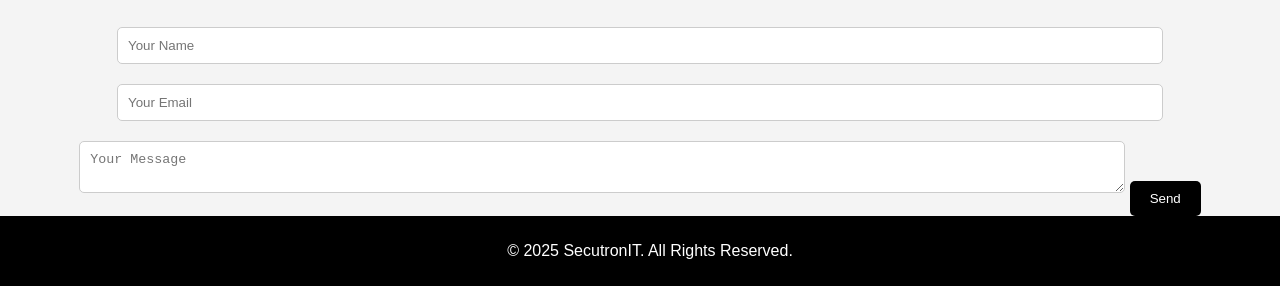
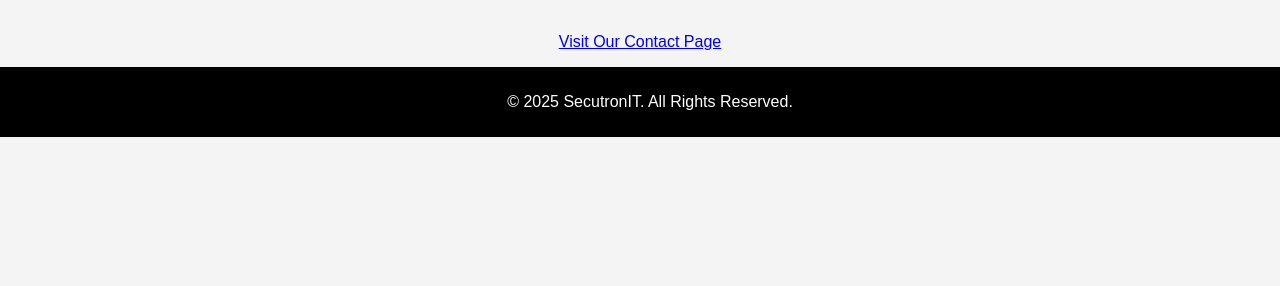
Before and after one commit to abbasmirza12/secutronit-website, a plain HTML site: page index.html in a window 1280 px wide. Shown: the part 1479-1765 px from the top of the page. After the commit the page ends 1616 px from the top, so only its background shows below. Drawn offline with Linux system fonts and the light colour scheme.

Commit message:
Update index.html

```diff
--- a/index.html
+++ b/index.html
@@ -16,7 +16,7 @@
                 <li><a href="#home">Home</a></li>
                 <li><a href="#services">Services</a></li>
                 <li><a href="#about">About</a></li>
-                <li><a href="#contact">Contact</a></li>
+                <li><a href="contact.html">Contact</a></li> <!-- Linked to contact.html -->
             </ul>
         </nav>
     </header>
@@ -26,7 +26,7 @@
         <img src="assets/images/banner.jpg" alt="Cybersecurity Banner" class="hero-image">
         <h2>Protecting Your Business with Cutting-Edge Cybersecurity</h2>
         <p>Your trusted partner in security and IT solutions.</p>
-        <a href="#contact" class="cta-button">Get a Free Consultation</a>
+        <a href="contact.html" class="cta-button">Get a Free Consultation</a> <!-- Linked to contact.html -->
     </section>
 
     <!-- Services Section -->
@@ -58,16 +58,11 @@
         <p>At SecutronIT, we specialize in providing top-tier cybersecurity services. With years of expertise, our team ensures the highest level of security for your business.</p>
     </section>
 
-    <!-- Contact Section -->
+    <!-- Contact Section (Now Separate in contact.html) -->
     <section id="contact">
         <h2>Contact Us</h2>
         <img src="assets/images/contact.jpg" alt="Contact Us" class="section-image">
-        <form id="contactForm">
-            <input type="text" id="name" placeholder="Your Name" required>
-            <input type="email" id="email" placeholder="Your Email" required>
-            <textarea id="message" placeholder="Your Message" required></textarea>
-            <button type="submit">Send</button>
-        </form>
+        <p><a href="contact.html" class="cta-button">Visit Our Contact Page</a></p> <!-- Linked to contact.html -->
     </section>
 
     <!-- Footer -->
```
